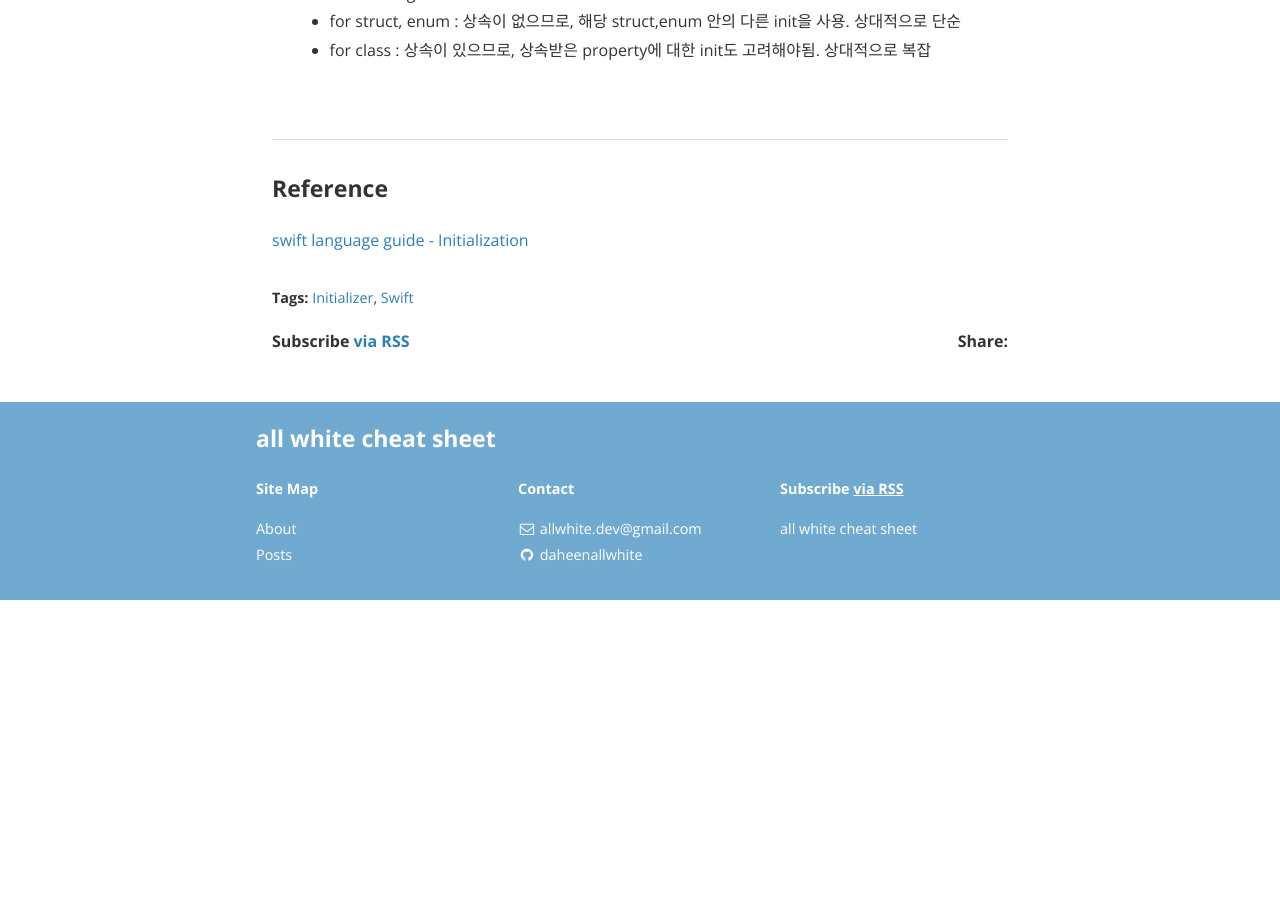
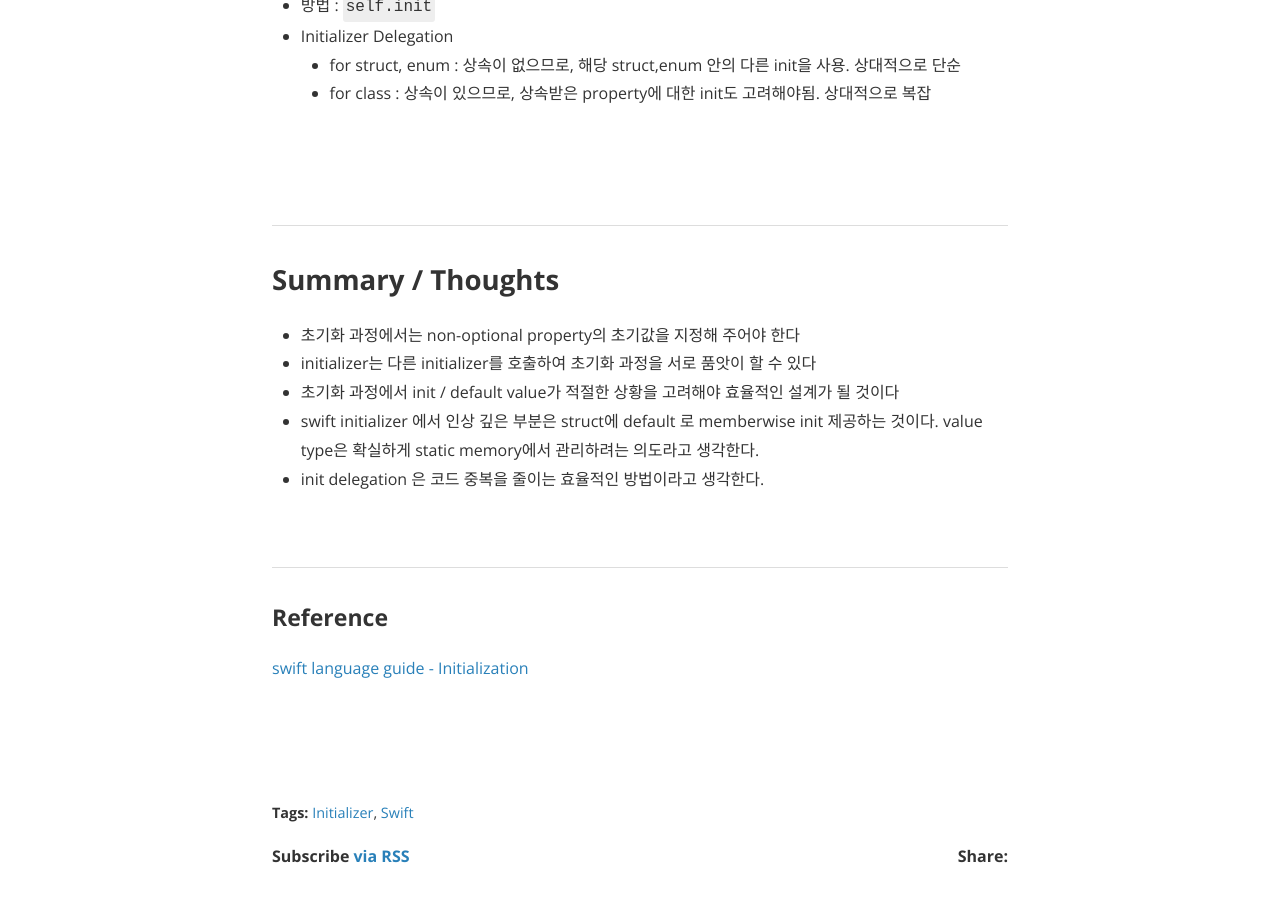
Before and after one commit to daheenallwhite/daheenallwhite.github.io, a Jekyll site: the page built from _posts/2019-05-28-Initializer-1st.markdown, in a window 1280 px wide and 900 px high, scrolled down 3985 px. Built offline with Jekyll 4.4.1, drawn with Linux system fonts in a browser that asks for light colours; nearby versions of some CDN libraries; emoji names are drawn with the system emoji font; a style sheet for code colours, icons or effects is not loaded; before the commit the page ends 4585 px from its top, so only the background shows below that.

Commit message:
Add summary of post about initializer (1)

```diff
--- a/_posts/2019-05-28-Initializer-1st.markdown
+++ b/_posts/2019-05-28-Initializer-1st.markdown
@@ -11,6 +11,8 @@ cover:  "/assets/instacode.png"
 
 
 # Initializer
+
+*1st - Initalizer 기본*
 
 ## Initialization
 
@@ -133,8 +135,26 @@ cover:  "/assets/instacode.png"
 
 &nbsp;
 
+&nbsp;
+
+------
+
+## Summary / Thoughts
+
+- 초기화 과정에서는 non-optional property의 초기값을 지정해 주어야 한다
+- initializer는 다른 initializer를 호출하여 초기화 과정을 서로 품앗이 할 수 있다
+- 초기화 과정에서 init / default value가 적절한 상황을 고려해야 효율적인 설계가 될 것이다
+- swift initializer 에서 인상 깊은 부분은 struct에 default 로 memberwise init 제공하는 것이다. value type은 확실하게 static memory에서 관리하려는 의도라고 생각한다.
+- init delegation 은 코드 중복을 줄이는 효율적인 방법이라고 생각한다.
+
+&nbsp;
+
 ---
 
 ### Reference
 
 [swift language guide - Initialization](https://docs.swift.org/swift-book/LanguageGuide/Initialization.html#)
+
+&nbsp;
+
+&nbsp;
```
